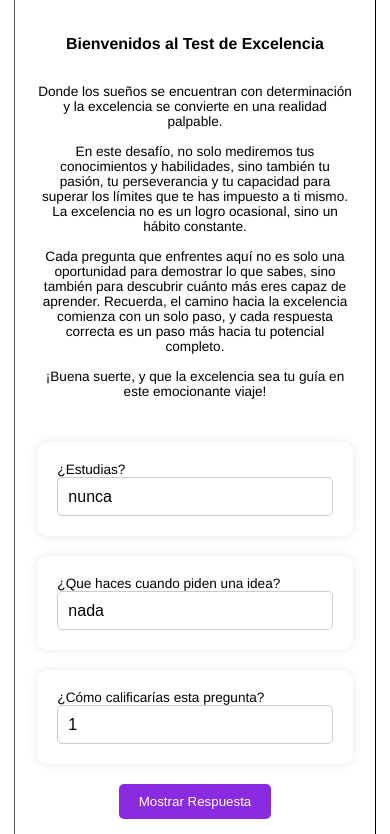
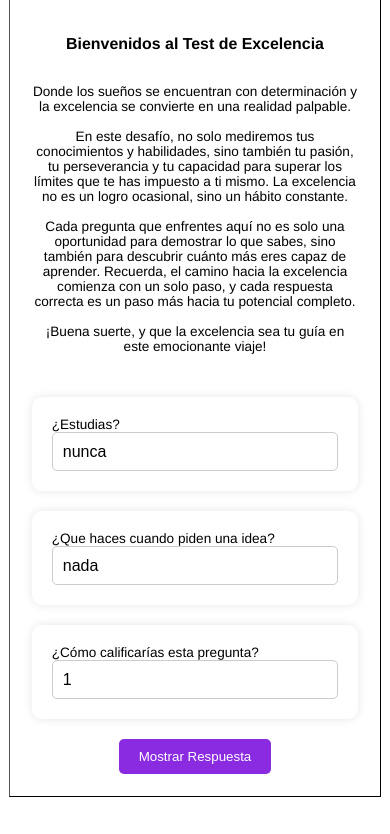
Before and after one commit to Jorshuask/Test-de-prueba, a plain HTML site: page index.html in a window 390 px wide. Shown: the part 162-996 px from the top of the page. After the commit the page ends 967 px from the top, so only its background shows below. Drawn offline with Linux system fonts and the light colour scheme.

Commit message:
Update index.html

```diff
--- a/index.html
+++ b/index.html
@@ -135,7 +135,14 @@
                 @media (max-width: 767px) {
                     #imagen {
                         width: 80%;
-                    }}
+                    }
+                 #border {
+                    border: 1px outset black;
+                    padding: 2px;
+                    width: 98%;
+                    margin: 0 auto;
+                        }
+                }
                 #mensaje{
                     padding: 5%;
                 }
```
